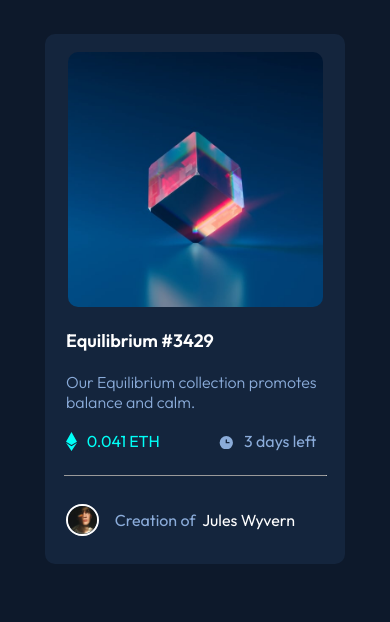
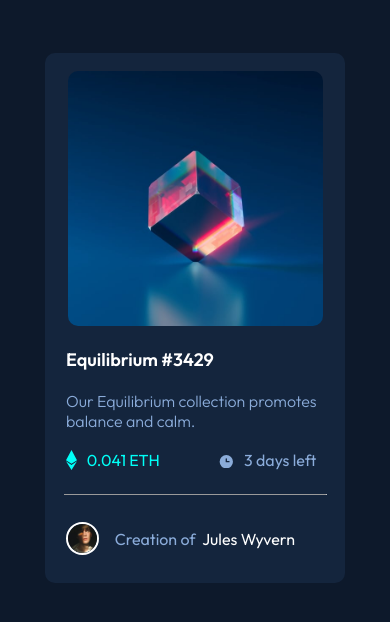
Before and after one commit to paulooliveirv/nft_preview_front_end_mentor, a plain HTML site: page index.html in a window 390 px wide. Drawn offline with Linux system fonts and the light colour scheme.

Commit message:
adicionando margens

```diff
--- a/style.css
+++ b/style.css
@@ -25,7 +25,7 @@ main{
 
     height: 80vh;
     width: 80vw;
-    margin-top: 7%;
+    margin-top: 10%;
 }
 
 .container_img{
@@ -122,3 +122,10 @@ main h1:hover, .att_creator p a:hover{
     color: hsl(178, 100%, 50%);
 
 }
+
+@media (max-width: 400px) {
+    main{
+        margin-top: 12%;
+    }
+
+}
```
